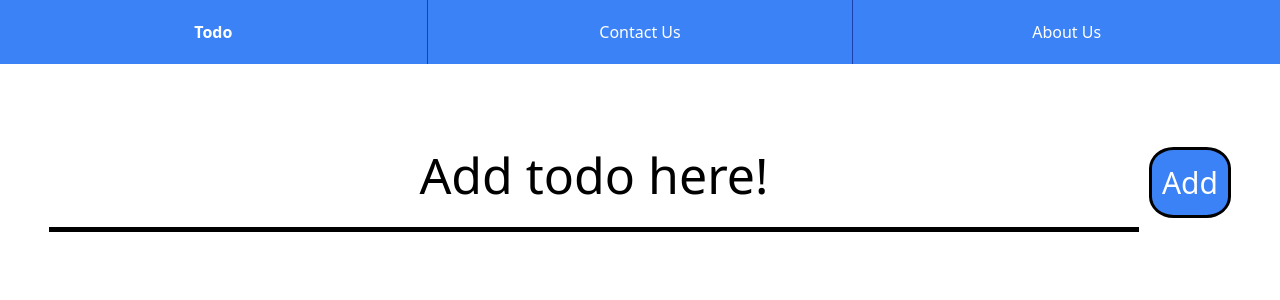
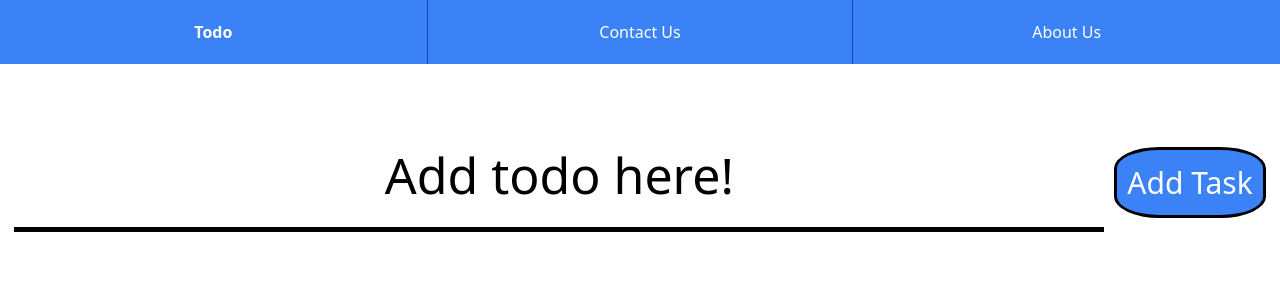
Before and after one commit to dylanarusso/cohort12b-project3-master, a React (Create React App) app: page / in a window 1280 px wide. Shown: the top 300 px of the page. Built offline with nearby package versions, Linux system fonts and the light colour scheme.

Commit message:
fix todo list

```diff
--- a/src/todo.js
+++ b/src/todo.js
@@ -49,7 +49,7 @@ function Todo() {
         placeholder="Add todo here!"
       />
       <button className="add-btn" onClick={AddTask}>
-        Add
+        Add Task
       </button>
       <br />
       {tasklist !== [] ? (
```
